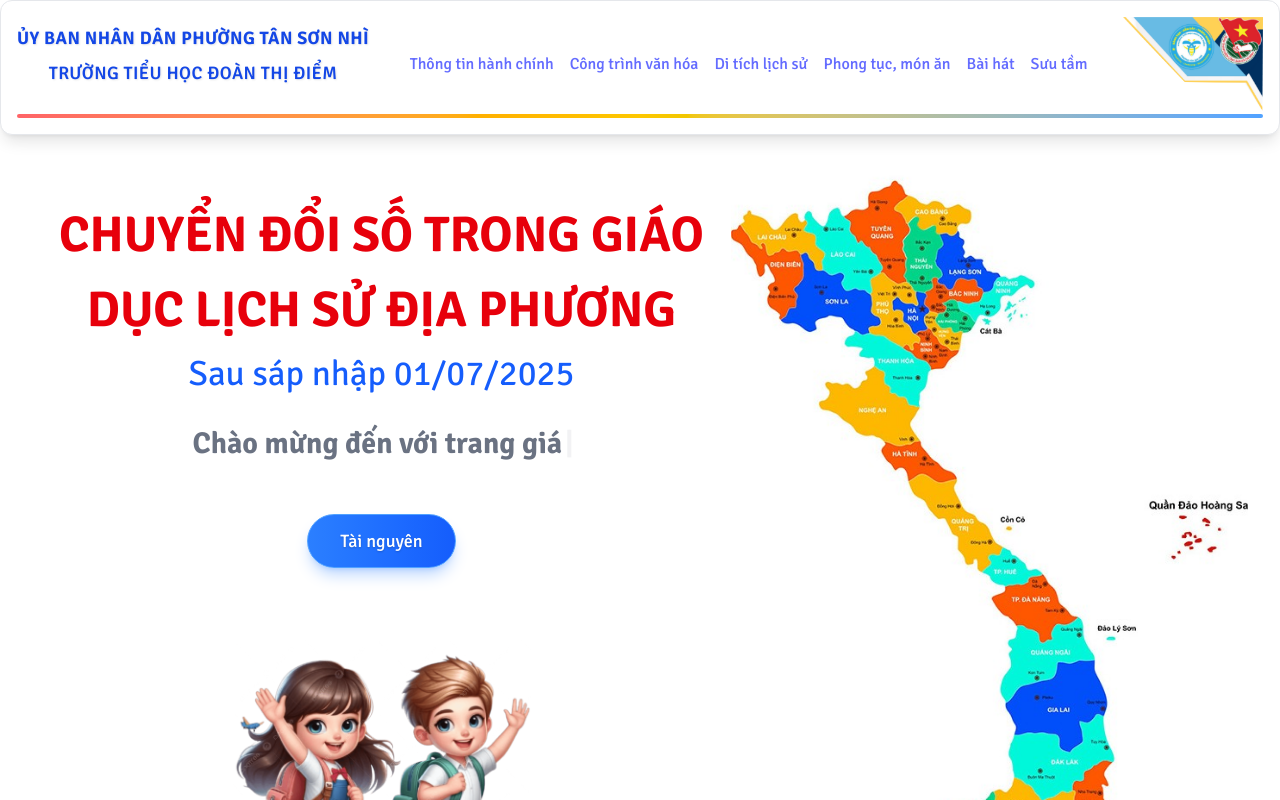
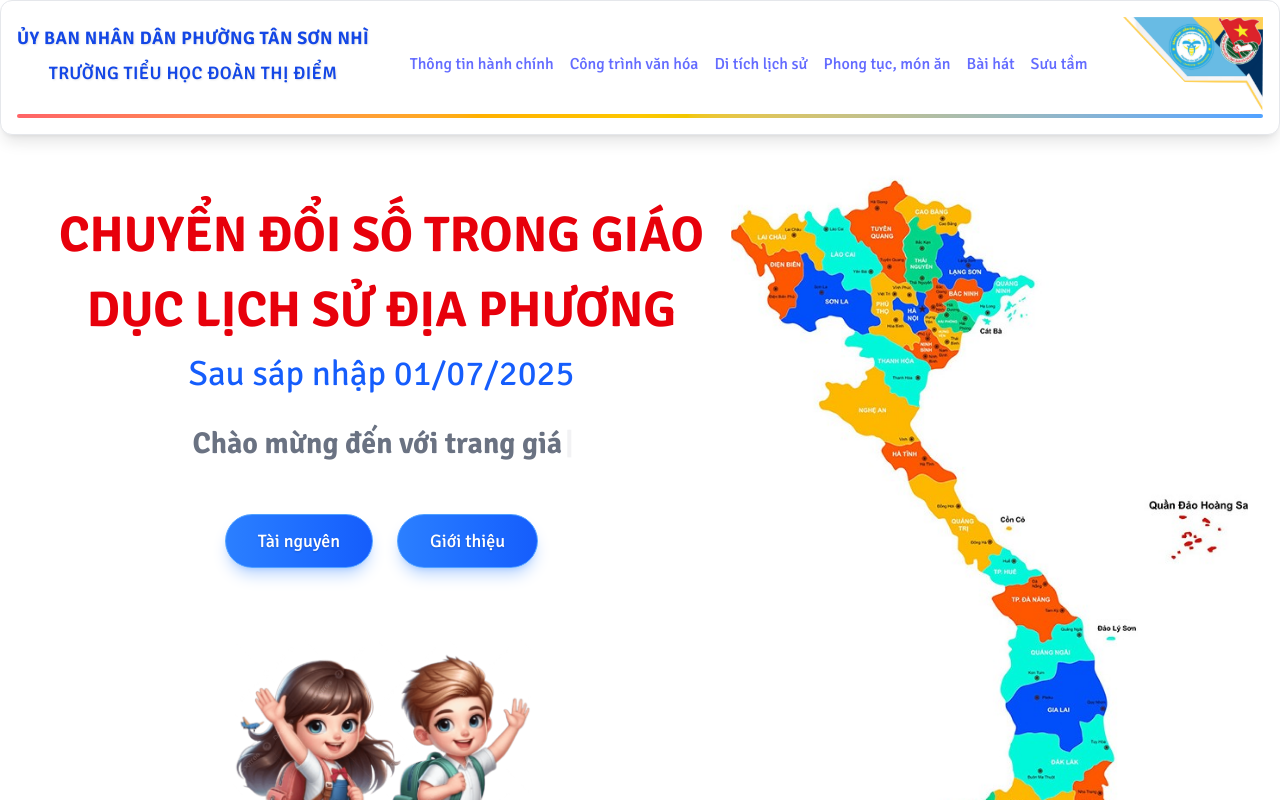
Before and after one commit to Duongnl/local-history, a React (Vite) app: page / in a window 1280 px wide. Shown: the top 800 px of the page. Built offline with nearby package versions, Linux system fonts and the light colour scheme.

Commit message:
add code

```diff
--- a/src/components/page1/ContentPage1.jsx
+++ b/src/components/page1/ContentPage1.jsx
@@ -44,7 +44,21 @@ const ContentPage1 = () => {
                                 {/* <span className="mr-2">👋</span> */}
                                 <span className="text-white">Tài nguyên</span>
                             </motion.a>
-
+                           <motion.a
+                                href="https://thdoanthidiemtanphu.hcm.edu.vn"
+                                target="_blank"
+                                rel="noopener noreferrer"
+                                className="inline-flex items-center px-8 py-3 bg-gradient-to-r from-blue-500 to-blue-600 text-white text-lg rounded-full font-medium shadow-lg shadow-blue-500/30 hover:shadow-blue-500/50 transition-all duration-300 border border-blue-400"
+                                style={{ textShadow: '0 1px 2px rgba(0,0,0,0.2)' }}
+                                whileHover={{
+                                    scale: 1.02,
+                                    textShadow: "0 0 8px rgba(255,255,255,0.5)"
+                                }}
+                                whileTap={{ scale: 0.98 }}
+                            >
+                                {/* <span className="mr-2">👋</span> */}
+                                <span className="text-white">Giới thiệu</span>
+                            </motion.a>
                         </div>
 
                         <div className="w-full flex justify-center mt-[90px] div-student">
```
